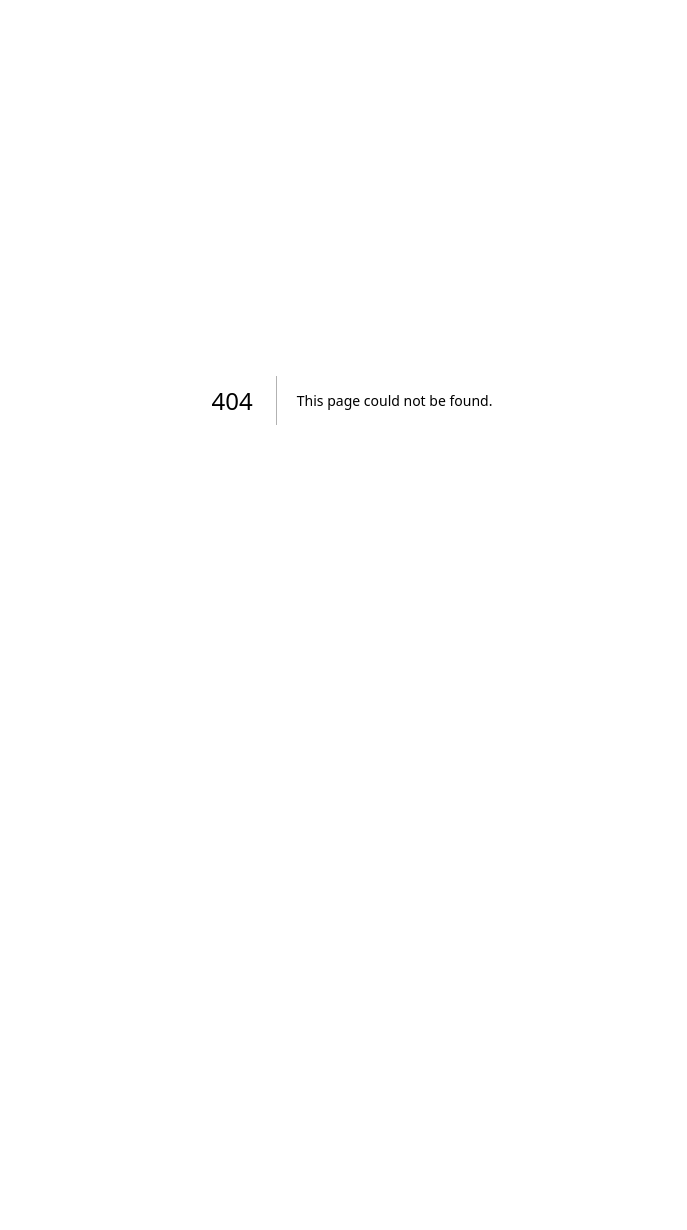
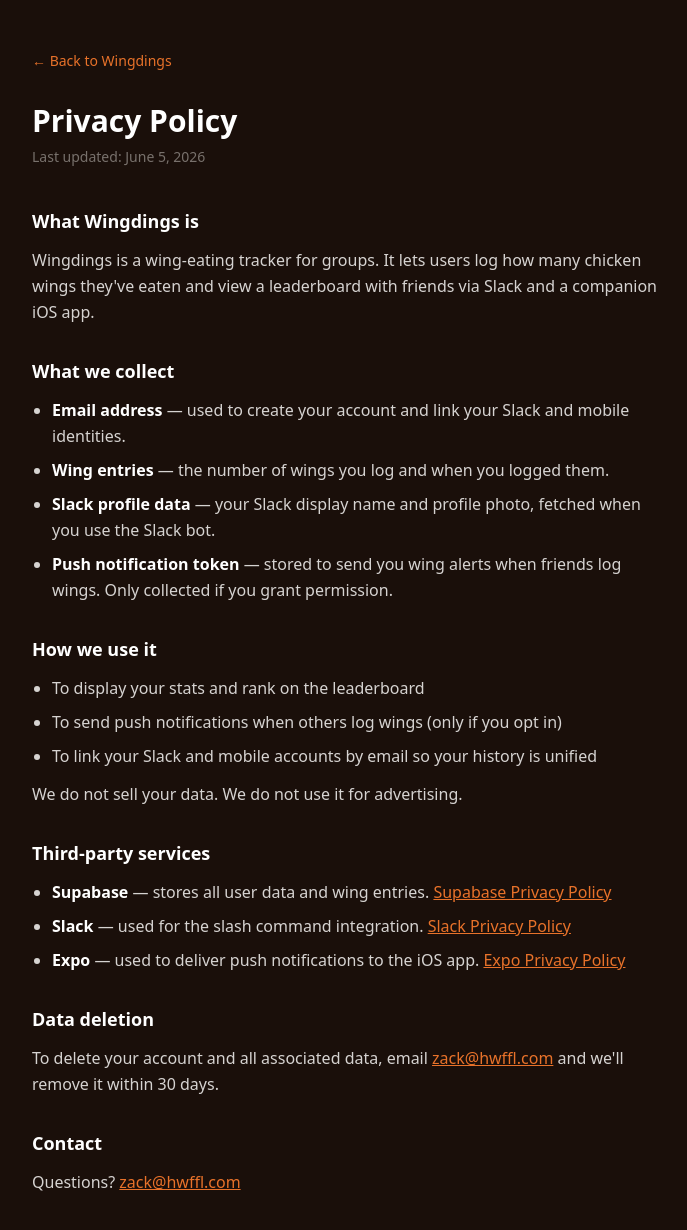
Before and after one commit to zacharyseibert/wingdings, a Next.js app in the folder frontend/: page /privacy in a window 1280 px wide. Before the commit this address had no page. Shown: the top 1230 px of the page, without its empty margins (288-975 px from the left). Before the commit the page ends 800 px from the top, so only its background shows below. Built offline with nearby package versions, Linux system fonts and the light colour scheme.

Commit message:
add privacy policy page

```diff
--- /dev/null
+++ b/frontend/app/privacy/page.tsx
@@ -0,0 +1,61 @@
+export const metadata = {
+  title: 'Privacy Policy — Wingdings',
+};
+
+export default function PrivacyPolicy() {
+  const updated = 'June 5, 2026';
+
+  return (
+    <main className="max-w-2xl mx-auto px-4 py-12">
+      <a href="/" className="text-wing-orange text-sm mb-8 inline-block">← Back to Wingdings</a>
+      <h1 className="text-3xl font-bold text-white mb-2">Privacy Policy</h1>
+      <p className="text-stone-500 text-sm mb-10">Last updated: {updated}</p>
+
+      <div className="space-y-8 text-stone-300 leading-relaxed">
+        <section>
+          <h2 className="text-white font-semibold text-lg mb-3">What Wingdings is</h2>
+          <p>Wingdings is a wing-eating tracker for groups. It lets users log how many chicken wings they've eaten and view a leaderboard with friends via Slack and a companion iOS app.</p>
+        </section>
+
+        <section>
+          <h2 className="text-white font-semibold text-lg mb-3">What we collect</h2>
+          <ul className="list-disc pl-5 space-y-2">
+            <li><strong className="text-white">Email address</strong> — used to create your account and link your Slack and mobile identities.</li>
+            <li><strong className="text-white">Wing entries</strong> — the number of wings you log and when you logged them.</li>
+            <li><strong className="text-white">Slack profile data</strong> — your Slack display name and profile photo, fetched when you use the Slack bot.</li>
+            <li><strong className="text-white">Push notification token</strong> — stored to send you wing alerts when friends log wings. Only collected if you grant permission.</li>
+          </ul>
+        </section>
+
+        <section>
+          <h2 className="text-white font-semibold text-lg mb-3">How we use it</h2>
+          <ul className="list-disc pl-5 space-y-2">
+            <li>To display your stats and rank on the leaderboard</li>
+            <li>To send push notifications when others log wings (only if you opt in)</li>
+            <li>To link your Slack and mobile accounts by email so your history is unified</li>
+          </ul>
+          <p className="mt-3">We do not sell your data. We do not use it for advertising.</p>
+        </section>
+
+        <section>
+          <h2 className="text-white font-semibold text-lg mb-3">Third-party services</h2>
+          <ul className="list-disc pl-5 space-y-2">
+            <li><strong className="text-white">Supabase</strong> — stores all user data and wing entries. <a href="https://supabase.com/privacy" className="text-wing-orange underline" target="_blank" rel="noopener noreferrer">Supabase Privacy Policy</a></li>
+            <li><strong className="text-white">Slack</strong> — used for the slash command integration. <a href="https://slack.com/privacy-policy" className="text-wing-orange underline" target="_blank" rel="noopener noreferrer">Slack Privacy Policy</a></li>
+            <li><strong className="text-white">Expo</strong> — used to deliver push notifications to the iOS app. <a href="https://expo.dev/privacy" className="text-wing-orange underline" target="_blank" rel="noopener noreferrer">Expo Privacy Policy</a></li>
+          </ul>
+        </section>
+
+        <section>
+          <h2 className="text-white font-semibold text-lg mb-3">Data deletion</h2>
+          <p>To delete your account and all associated data, email <a href="mailto:zack@hwffl.com" className="text-wing-orange underline">zack@hwffl.com</a> and we'll remove it within 30 days.</p>
+        </section>
+
+        <section>
+          <h2 className="text-white font-semibold text-lg mb-3">Contact</h2>
+          <p>Questions? <a href="mailto:zack@hwffl.com" className="text-wing-orange underline">zack@hwffl.com</a></p>
+        </section>
+      </div>
+    </main>
+  );
+}
```
